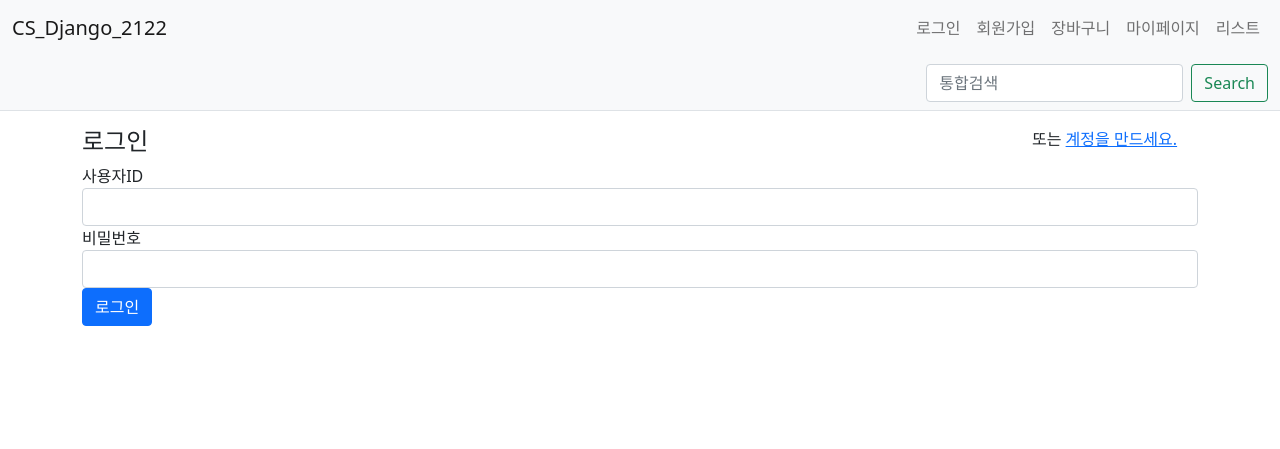
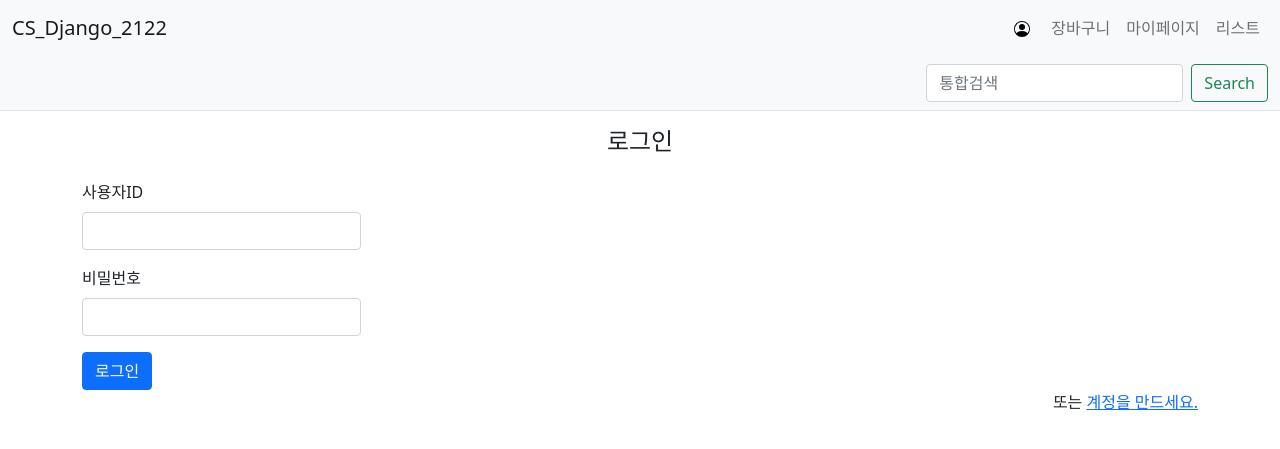
Before and after one commit to StarrFnl/CS_django_2122, a Django app: page /common/login/ in a window 1280 px wide. Shown: the top 449 px of the page. Run offline with Django 3.2, Linux system fonts and the light colour scheme; some libraries are stand-ins or nearby versions.

Commit message:
login modal

```diff
--- a/proj/models.py
+++ b/proj/models.py
@@ -57,6 +57,7 @@ class Reply_Evaluate(Reply):
 
 # # image 여러 개 하려면 외부키로 줘야 하는데 post가 abstract라 외부키가 안먹음. 그러면 post별로 각자 연결시켜야하나?
 class Photo(models.Model):
+    id = models.AutoField(primary_key=True)
     post_n = models.ForeignKey(Post_Normal, on_delete=models.CASCADE, null=True)
     post_e = models.ForeignKey(Post_Evaluate, on_delete=models.CASCADE, null=True)
     images = models.ImageField(upload_to='images/', blank=True, null=True)
--- a/templates/base.html
+++ b/templates/base.html
@@ -8,7 +8,7 @@
     <!-- Bootstrap CSS -->
     <link rel="stylesheet" type="text/css" href="{% static 'bootstrap.min.css' %}">
     <!-- pybo CSS -->
-    <link rel="stylesheet" type="text/css" href="{% static 'style.css'%}">
+    <link rel="stylesheet" type="text/css" href="{% static 'style.css' %}">
 
     <title>CS_Django_2122</title>
 </head>
--- a/templates/common/login.html
+++ b/templates/common/login.html
@@ -1,28 +1,26 @@
 {% extends "base.html" %}
 {% block content %}
 <div class="container my-3">
-    <div class="row">
-        <div class="col-10">
-            <h4>로그인</h4>
-        </div>
-        <div class="col-2 text-right">
-            <span>또는 <a href="{% url 'common:signup' %}">계정을 만드세요.</a></span>
-        </div>
+    <div class="row text-center">
+        <h4>로그인</h4>
     </div>
     <form method="post" class="post-form" action="{% url 'common:login' %}">
         {% csrf_token %}
         {% include "form_errors.html" %}
-        <div class="form-group">
-            <label for="username">사용자ID</label>
+        <div class="col-sm-3 my-3">
+            <label for="username" class="form-label">사용자ID</label>
             <input type="text" class="form-control" name="username" id="username"
                    value="{{ form.username.value|default_if_none:'' }}">
         </div>
-        <div class="form-group">
-            <label for="password">비밀번호</label>
+        <div class="col-sm-3 my-3">
+            <label for="password" class="form-label">비밀번호</label>
             <input type="password" class="form-control" name="password" id="password"
                    value="{{ form.password.value|default_if_none:'' }}">
         </div>
         <button type="submit" class="btn btn-primary">로그인</button>
     </form>
+    <div class="text-end">
+        <span>또는 <a href="{% url 'common:signup' %}">계정을 만드세요.</a></span>
+    </div>
 </div>
 {% endblock %}
--- a/templates/navbar.html
+++ b/templates/navbar.html
@@ -11,21 +11,65 @@
                     {% if user.is_authenticated %}
                     <a class="nav-link" href="{% url 'common:logout' %}">{{ user.username }} (로그아웃)</a>
                     {% else %}
-                    <a class="nav-link" href="{% url 'common:login' %}">로그인</a>
-                    {% endif %}
-                </li>
-                <li class="nav-item">
-                    {% if user.is_authenticated %}
-                    <!--로그인 상태 시에 회원가입 메뉴 안보이게 함-->
-                    {% else %}
-                    <a class="nav-link" href="{% url 'common:signup' %}">회원가입</a>
+
+                    <!-- signup Button trigger dropdown -->
+                    <div class="dropdown">
+                        <button class="btn btn-light" type="button" id="dropdownSignupButton" data-bs-toggle="dropdown" aria-expanded="false">
+                            <svg xmlns="http://www.w3.org/2000/svg" width="16" height="16" fill="currentColor" class="bi bi-person-circle" viewBox="0 0 16 16">
+                              <path d="M11 6a3 3 0 1 1-6 0 3 3 0 0 1 6 0z"/>
+                              <path fill-rule="evenodd" d="M0 8a8 8 0 1 1 16 0A8 8 0 0 1 0 8zm8-7a7 7 0 0 0-5.468 11.37C3.242 11.226 4.805 10 8 10s4.757 1.225 5.468 2.37A7 7 0 0 0 8 1z"/>
+                            </svg>
+                        </button>
+                          <ul class="dropdown-menu" aria-labelledby="dropdownSignupButton">
+                            <li><a class="dropdown-item" href="#LoginModal" data-bs-toggle="modal">로그인</a></li>
+                            <li><a class="dropdown-item" href="#">회원가입</a></li>
+                          </ul>
+                    </div>
+
+                    <!-- Login Modal -->
+                    <div class="modal fade" id="LoginModal" data-bs-backdrop="static" data-bs-keyboard="false" tableindex="-1" aria-labelledby="LoginModalLabel" aria-hidden="true">
+                        <div class="modal-dialog modal-dialog-centered">
+                            <div class="modal-content">
+                                <div class="modal-header">
+                                    <h5 class="modal-title" id="LoginModalLabel">LOGIN</h5>
+                                    <button type="button" class="btn-close" data-bs-dismiss="modal" aria-label="Close"></button>
+                                </div>
+                                <div class="modal-body">
+                                    <form method="post" class="post-form" action="{% url 'common:login' %}">
+                                        {% csrf_token %}
+                                        <div class="mb-3 my-3">
+                                            <label for="username" class="form-label">사용자ID</label>
+                                            <input type="text" class="form-control" name="username" id="username"
+                                                   placeholder="Username" value="{{ form.username.value|default_if_none:'' }}">
+                                        </div>
+                                        <div class="mb-3 my-3">
+                                            <label for="password" class="form-label">비밀번호</label>
+                                            <input type="text" class="form-control" name="password" id="password"
+                                                   placeholder="Password" value="{{ form.password.value|default_if_none:'' }}">
+                                        </div>
+                                        <div class="mb-3 form-check">
+                                            <input type="checkbox" class="form-check-input" id="rememberMe">
+                                            <label class="form-check-label" for="rememberMe">로그인 유지</label>
+                                        </div>
+                                        <div class="d-grid gap-10 col-6 mx-auto">
+                                            <button type="submit" class="btn btn-outline-dark btn-lg">로그인</button>
+                                        </div>
+                                    </form>
+                                </div>
+                                <div class="modal-footer">
+                                    <button type="button" class="btn btn-secondary" data-bs-dismiss="modal">Close</button>
+                                    <button type="button" class="btn btn-primary">Save changes</button>
+                                </div>
+                            </div>
+                        </div>
+                    </div>
                     {% endif %}
                 </li>
                 <li class="nav-item">
                     <a class="nav-link" href="#">장바구니</a>
                 </li>
                 <li class="nav-item">
-                    <a class="nav-link" href="#">마이페이지</a>
+                    <a class="nav-link" href="{% url 'common:mypage' %}">마이페이지</a>
                 </li>
                 <li class="nav-item">
                     <a class="nav-link" href="{% url 'proj:list' %}">리스트</a>
```
Also changed, not shown: common/migrations/0002_auto_20220130_2111.py (added), common/migrations/0003_merge_20220131_1826.py (added), common/migrations/0004_merge_20220207_1942.py (added), proj/migrations/0002_auto_20220130_2111.py (added), proj/migrations/0003_merge_20220131_1826.py (added), proj/migrations/0005_merge_0003_merge_20220131_1826_0004_photo.py (added).
